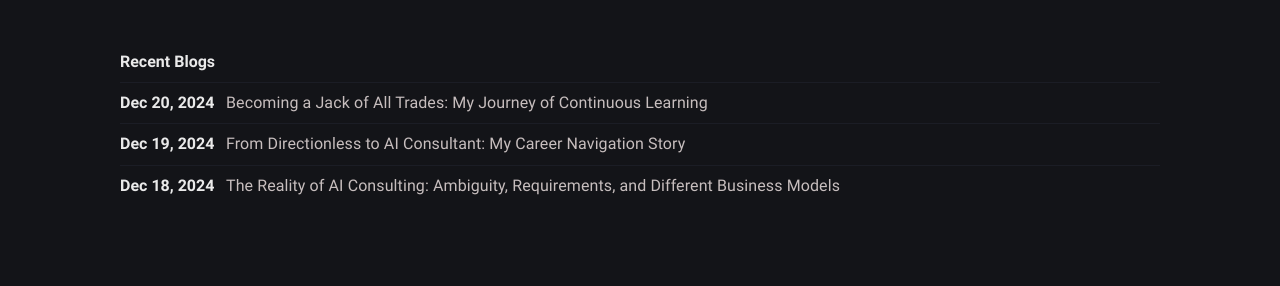
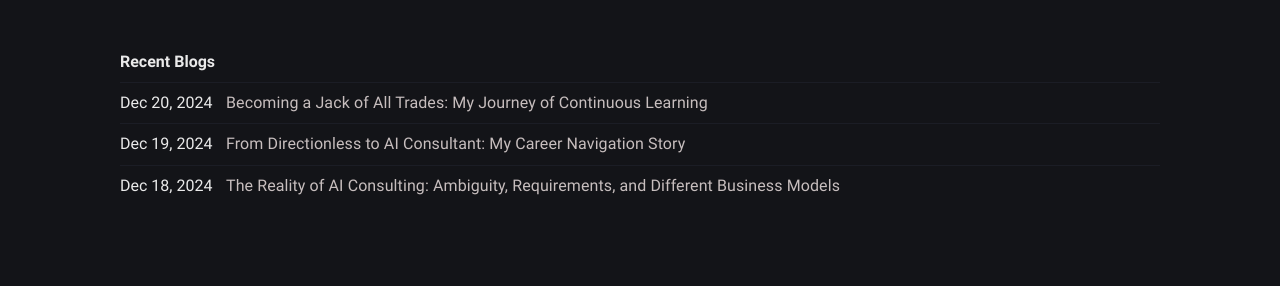
Before and after one commit to hoangnghiem17/hoangnghiem17.github.io, a Jekyll site: the page built from index.md, in a window 1280 px wide. Shown: the part 560-846 px from the top of the page. Built offline with Jekyll 4.4.1, drawn with Linux system fonts in a browser that asks for light colours.

Commit message:
Refined date font

```diff
--- a/_sass/klise/_layout.scss
+++ b/_sass/klise/_layout.scss
@@ -279,7 +279,7 @@
   .post-item-date {
     min-width: 96px;
     color: $black;
-    font-weight: 700;
+    font-weight: 400;
     padding-right: 10px;
 
     @include media-query($on-mobile) {
```
